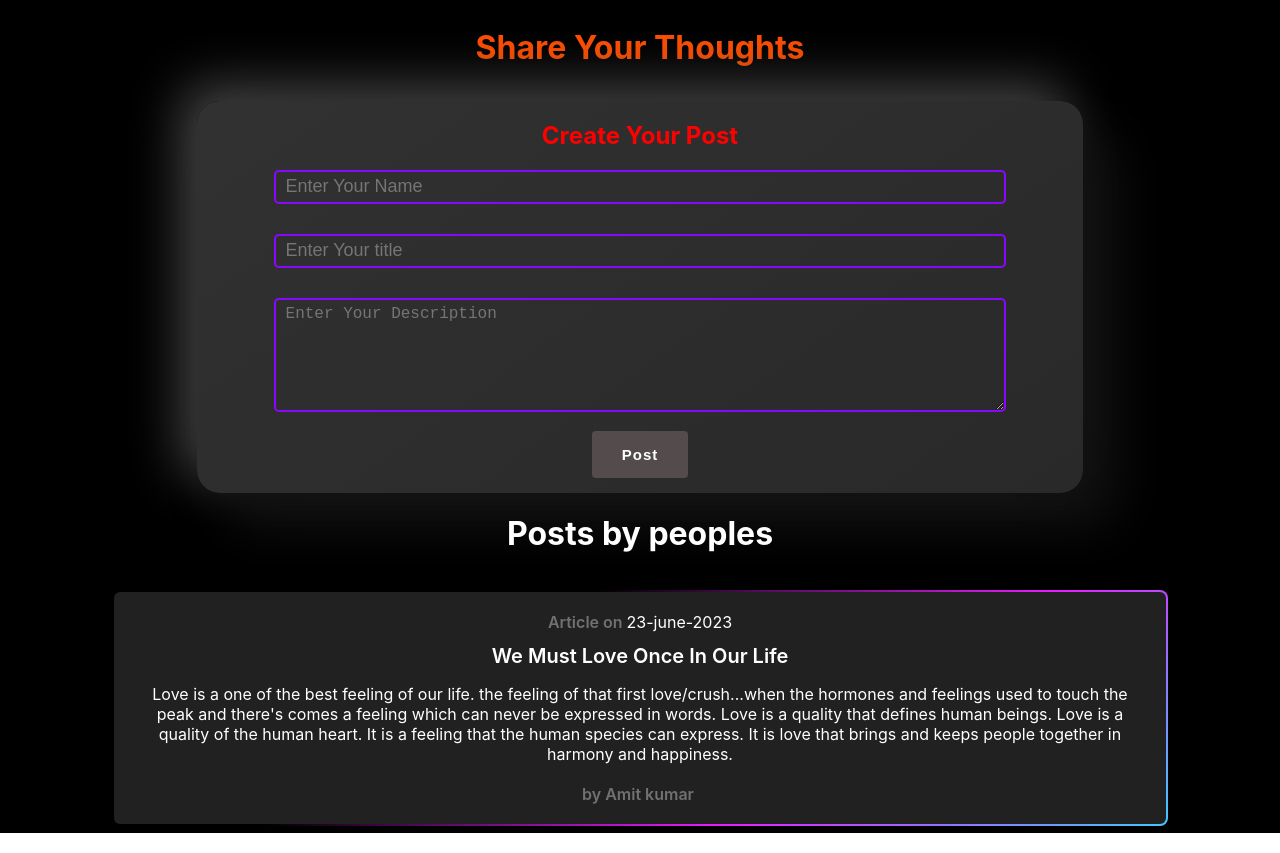
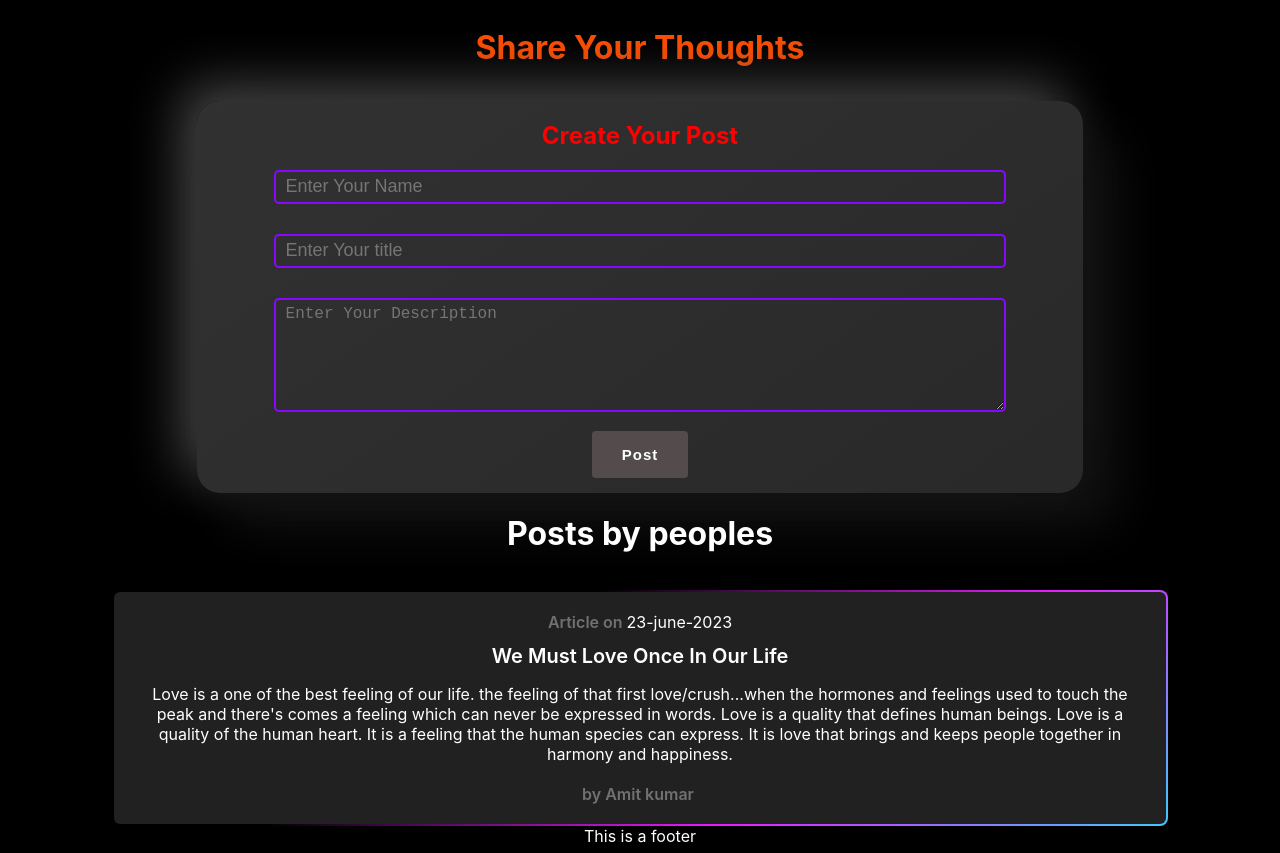
Before and after one commit to Amitkumar458/Share-Your-Thoughts, a React (Create React App) app: page /share-your-thoughts in a window 1280 px wide. Built offline with nearby package versions, Linux system fonts and the light colour scheme.

Commit message:
footer added

```diff
--- a/src/feature/posts/Posts.jsx
+++ b/src/feature/posts/Posts.jsx
@@ -6,6 +6,7 @@ const Posts = () => {
     const posts = useSelector((state) => state.postSlice);
     console.log(posts);
   return (
+    // Amit baklol hai
     <div className='main App' style={{background:'black' , color:'white'}}>
         <h1 style={{color:"#ff4d00"}}>Share Your Thoughts</h1>
         <div className='box App'>
@@ -25,6 +26,7 @@ const Posts = () => {
         {posts.map((item , id) => {
             return <Showpost key={id} title={item.title} description={item.description} date={item.date} name={item.name}/>;
         })}
+        <footer>This is a footer</footer>
     </div>
   )
 }
```
